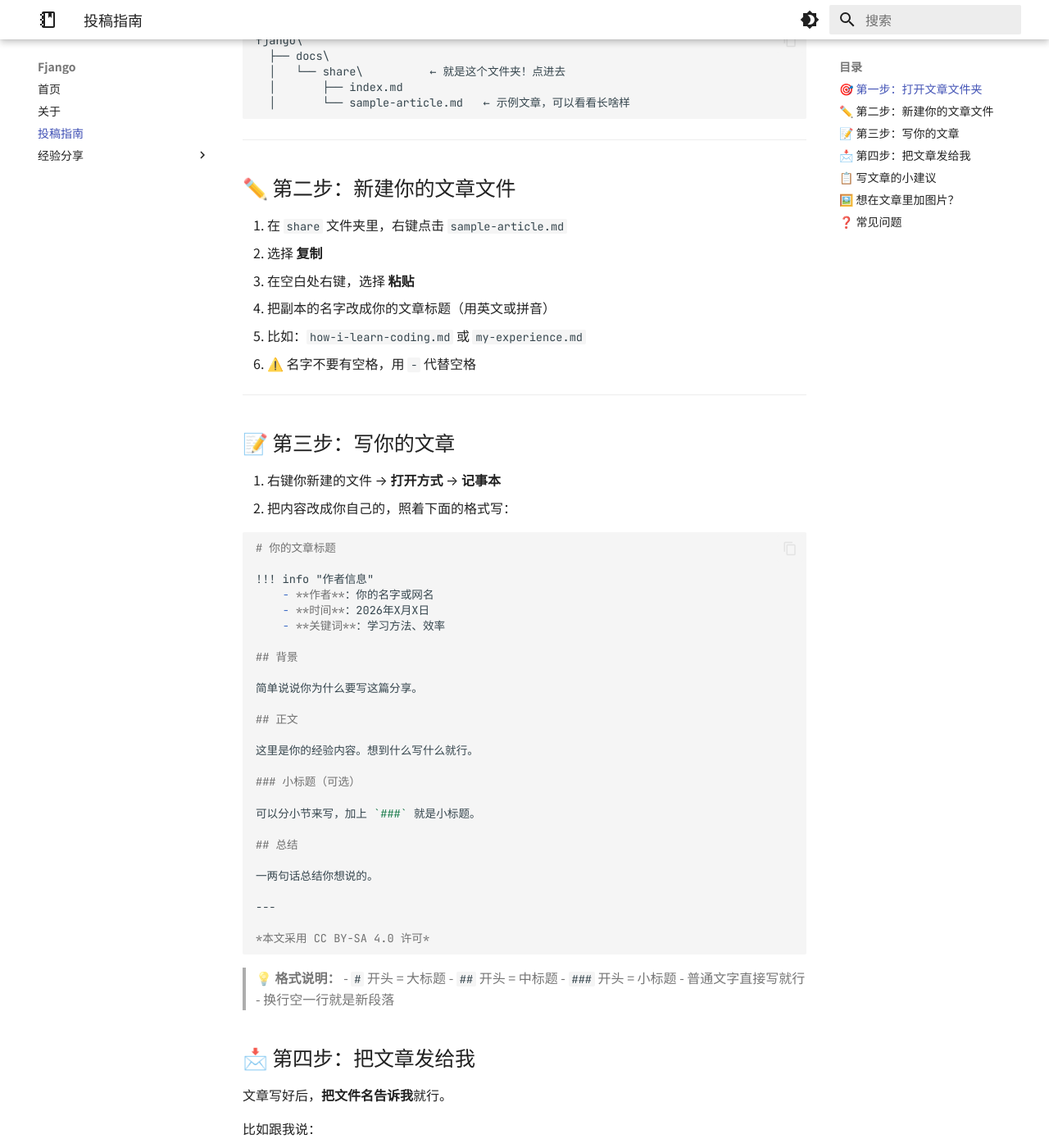
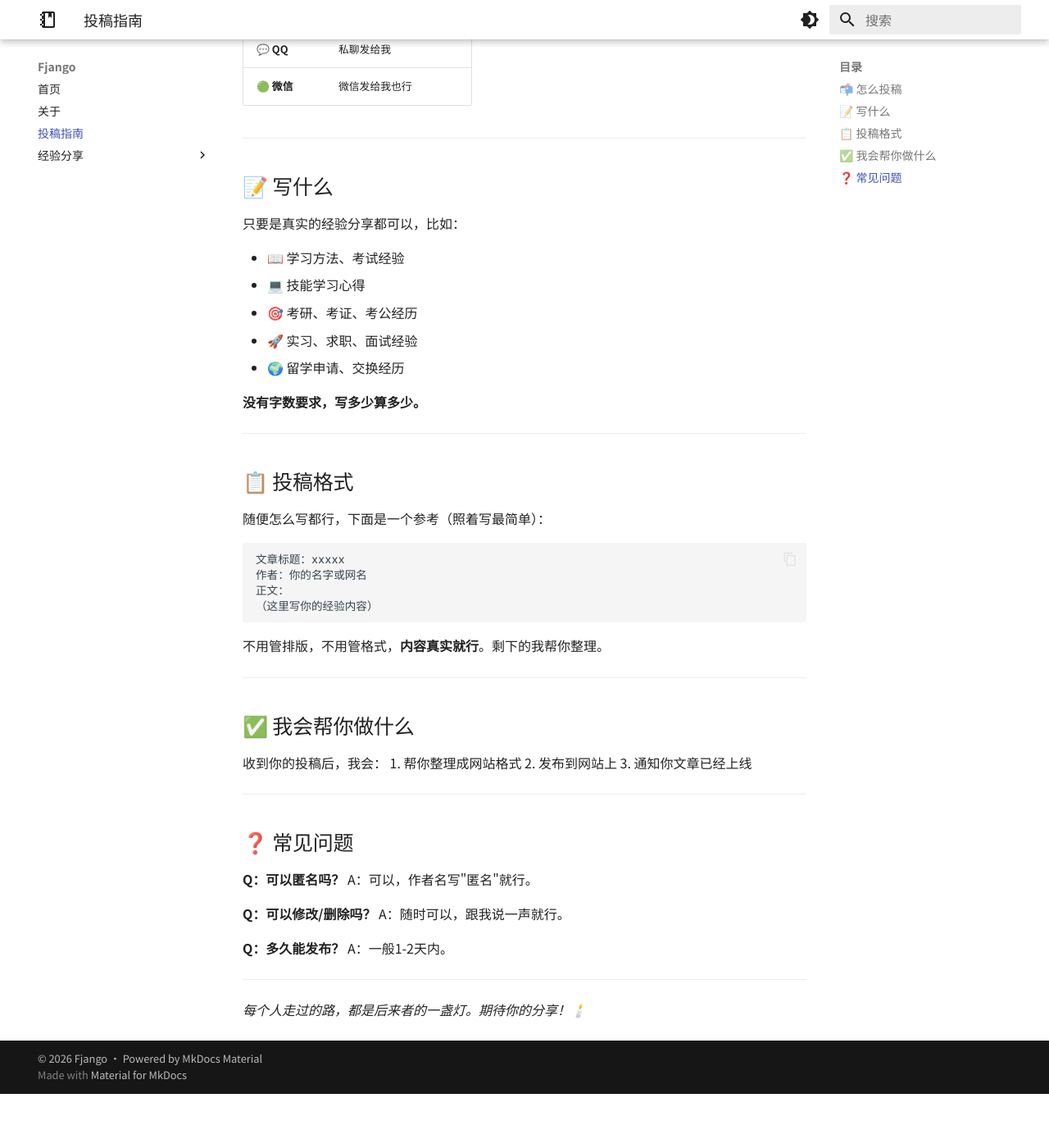
Before and after one commit to Fjango/Fjango, an MkDocs documentation site: the page built from docs/contribute-guide.md, in a window 1280 px wide and 1400 px high, scrolled down 418 px. Shown: the whole window at 82% size. Built offline with MkDocs 1.6.1 and Material for MkDocs 9.7.7, drawn with Linux system fonts in a browser that asks for light colours; after the commit the page ends 1752 px from its top, so only the background shows below that; some of the changed text lies outside the part shown.

Commit message:
区分公开投稿指南和私密站长手册

````diff
--- a/docs/contribute-guide.md
+++ b/docs/contribute-guide.md
@@ -1,133 +1,70 @@
-# ✍️ 投稿指南（保姆级教程）
+# ✍️ 投稿指南
 
-想分享你的经验？跟着下面一步步做，5分钟搞定。**不需要任何技术背景。**
+想把你的经验分享出来，帮助更多人吗？欢迎投稿！**不需要任何技术。**
 
 ---
 
-## 🎯 第一步：打开文章文件夹
+## 📬 怎么投稿
 
-在电脑上打开这个文件夹：
+把你想分享的内容写下来（Word、记事本、微信消息都行），选择以下任一方式发给我：
 
-> **`docs\share\`**
-
-你在项目里就能找到它 👇
-
-```
-fjango\
-  ├── docs\
-  │   └── share\          ← 就是这个文件夹！点进去
-  │       ├── index.md
-  │       └── sample-article.md   ← 示例文章，可以看看长啥样
-```
+| 方式 | 说明 |
+|------|------|
+| 📧 **邮箱** | 发到 `2836652468@qq.com` |
+| 💬 **QQ** | 私聊发给我 |
+| 🟢 **微信** | 微信发给我也行 |
 
 ---
 
-## ✏️ 第二步：新建你的文章文件
+## 📝 写什么
 
-1. 在 `share` 文件夹里，右键点击 `sample-article.md`
-2. 选择 **复制**
-3. 在空白处右键，选择 **粘贴**
-4. 把副本的名字改成你的文章标题（用英文或拼音）
-   - 比如：`how-i-learn-coding.md` 或 `my-experience.md`
-   - ⚠️ 名字不要有空格，用 `-` 代替空格
+只要是真实的经验分享都可以，比如：
+
+- 📖 学习方法、考试经验
+- 💻 技能学习心得
+- 🎯 考研、考证、考公经历
+- 🚀 实习、求职、面试经验
+- 🌍 留学申请、交换经历
+
+**没有字数要求，写多少算多少。**
 
 ---
 
-## 📝 第三步：写你的文章
+## 📋 投稿格式
 
-1. 右键你新建的文件 → **打开方式** → **记事本**
-2. 把内容改成你自己的，照着下面的格式写：
+随便怎么写都行，下面是一个参考（照着写最简单）：
 
-```markdown
-# 你的文章标题
+```
+文章标题：xxxxx
+作者：你的名字或网名
+正文：
+（这里写你的经验内容）
+```
 
-!!! info "作者信息"
-    - **作者**：你的名字或网名
-    - **时间**：2026年X月X日
-    - **关键词**：学习方法、效率
-
-## 背景
-
-简单说说你为什么要写这篇分享。
-
-## 正文
-
-这里是你的经验内容。想到什么写什么就行。
-
-### 小标题（可选）
-
-可以分小节来写，加上 `###` 就是小标题。
-
-## 总结
-
-一两句话总结你想说的。
+不用管排版，不用管格式，**内容真实就行**。剩下的我帮你整理。
 
 ---
 
-*本文采用 CC BY-SA 4.0 许可*
-```
+## ✅ 我会帮你做什么
 
-> 💡 **格式说明：**
-> - `#` 开头 = 大标题
-> - `##` 开头 = 中标题
-> - `###` 开头 = 小标题
-> - 普通文字直接写就行
-> - 换行空一行就是新段落
+收到你的投稿后，我会：
+1. 帮你整理成网站格式
+2. 发布到网站上
+3. 通知你文章已经上线
 
-
-
-## 📩 第四步：把文章发给我
-
-文章写好后，**把文件名告诉我**就行。
-
-比如跟我说：
-
-> "我写了一篇文章，文件名是 `how-i-learn-coding.md`"
-
-剩下的事情交给我——我会帮你：
-- ✅ 把文章加到网站导航栏
-- ✅ 推送到 GitHub
-- ✅ 网站自动更新，1-2分钟后所有人都能看到
-
-
-
-## 📋 写文章的小建议
-
-| ✅ 推荐 | ❌ 避免 |
-|---------|---------|
-| 写自己的真实经历 | 复制别人的内容 |
-| 口语化，像在聊天 | 写成论文风格 |
-| 可以提到具体的人和事 | 暴露别人隐私信息 |
-| 分享成功经验和失败教训 | 只说好的不说坏的 |
-
-
-
-## 🖼️ 想在文章里加图片？
-
-把你截图/图片放到 `docs\assets\` 文件夹里，然后在文章里这样写：
-
-```markdown
-![图片描述](../assets/你的图片名.png)
-```
-
-告诉我你放了图片，我帮你也一起处理。
-
-
+---
 
 ## ❓ 常见问题
 
-**Q：.md 文件是什么？**
-A：跟 .txt 一样是纯文字文件，用记事本就能打开编辑。只是它多了点格式标记（像 `#`、`##` 这些）。
+**Q：可以匿名吗？**
+A：可以，作者名写"匿名"就行。
 
-**Q：我不懂 Markdown 语法怎么办？**
-A：没关系！基本上当普通文字写就行。记住 `#` = 标题，其他直接写。
+**Q：可以修改/删除吗？**
+A：随时可以，跟我说一声就行。
 
-**Q：我写错了能改吗？**
-A：随时可以修改，改完告诉我一声，我重新帮你推送。
+**Q：多久能发布？**
+A：一般1-2天内。
 
-**Q：我能删掉我的文章吗？**
-A：当然可以，告诉我要删哪篇就行。
+---
 
-
-
-*还有问题？直接在 GitHub 提 Issue 或者群里问。*
+*每个人走过的路，都是后来者的一盏灯。期待你的分享！🕯️*
````
Also changed, not shown: ADMIN-GUIDE.md (added, +145 -0 lines).
